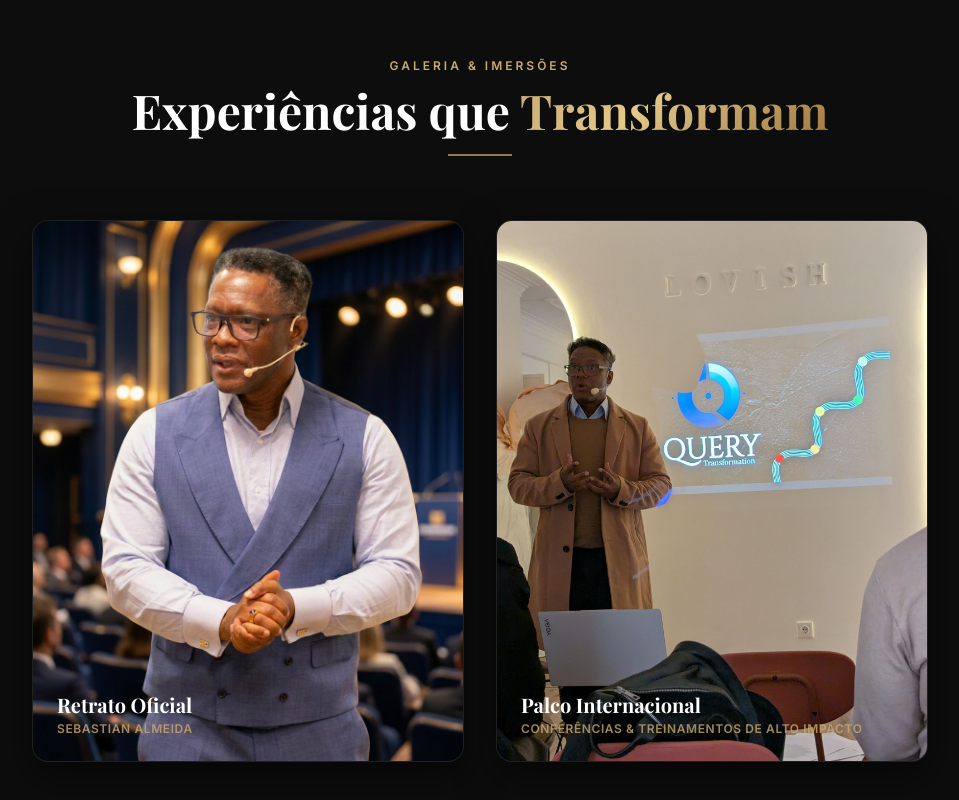
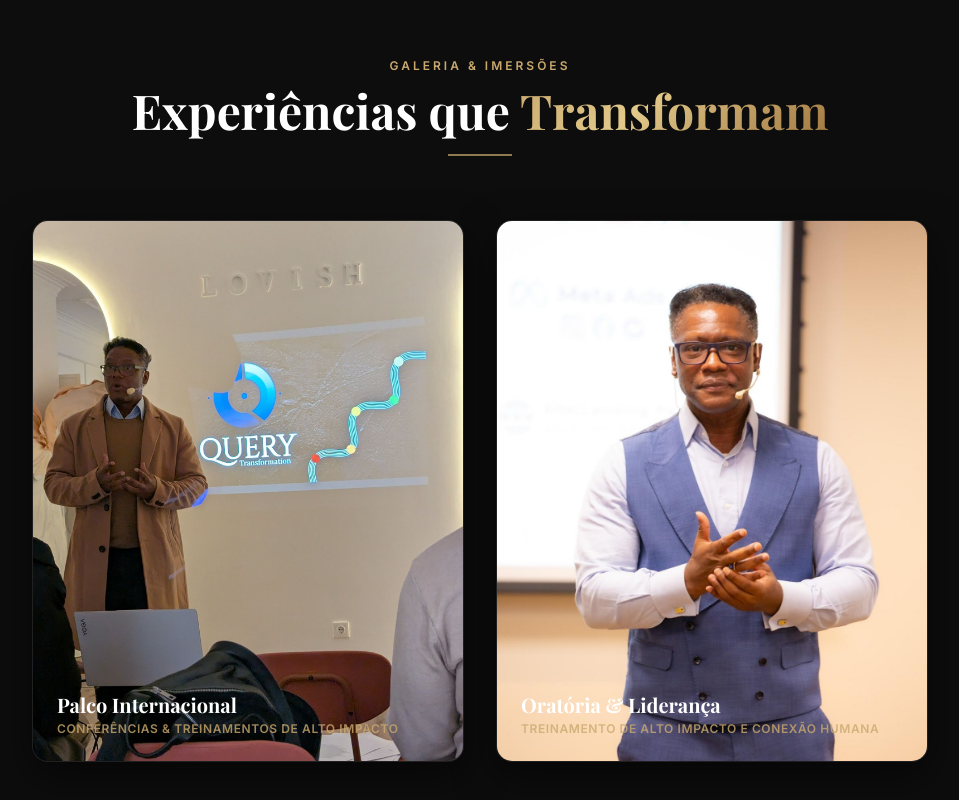
Before and after one commit to querycodigo2025/sebastian-almeida-site, a React (Vite) app: page / in a window 1280 px wide. Shown: the part 8059-8859 px from the top of the page, without its empty margins (160-1119 px from the left). Built offline with nearby package versions, Linux system fonts and the light colour scheme; a web font is replaced by a local one.

Commit message:
Remove retrato de estudio e exibe duas fotos verticais premium do palco internacional na galeria

```diff
--- a/src/components/Gallery.jsx
+++ b/src/components/Gallery.jsx
@@ -7,16 +7,16 @@ export default function Gallery() {
 
   const galleryItems = [
     {
-      src: '/images/sebastian-padua.jpg',
-      alt: t('gal.portrait.title'),
-      title: t('gal.portrait.title'),
-      subtitle: t('gal.portrait.sub')
+      src: '/images/stage-lovish.jpg',
+      alt: t('gal.stage1.title'),
+      title: t('gal.stage1.title'),
+      subtitle: t('gal.stage1.sub')
     },
     {
-      src: '/images/stage-lovish.jpg',
-      alt: t('gal.stage.title'),
-      title: t('gal.stage.title'),
-      subtitle: t('gal.stage.sub')
+      src: '/images/stage-blue-premium.jpg',
+      alt: t('gal.stage2.title'),
+      title: t('gal.stage2.title'),
+      subtitle: t('gal.stage2.sub')
     }
   ]
 
--- a/src/i18n.jsx
+++ b/src/i18n.jsx
@@ -159,10 +159,10 @@ export const T = {
     'gal.tag': 'Galeria & Imersões',
     'gal.title': 'Experiências que',
     'gal.titleGold': 'Transformam',
-    'gal.portrait.title': 'Retrato Oficial',
-    'gal.portrait.sub': 'Sebastian Almeida',
-    'gal.stage.title': 'Palco Internacional',
-    'gal.stage.sub': 'Conferências & Treinamentos de Alto Impacto',
+    'gal.stage1.title': 'Palco Internacional',
+    'gal.stage1.sub': 'Conferências & Treinamentos de Alto Impacto',
+    'gal.stage2.title': 'Oratória & Liderança',
+    'gal.stage2.sub': 'Treinamento de Alto Impacto e Conexão Humana',
 
     // TESTIMONIALS
     'test.tag': 'Depoimentos',
@@ -410,10 +410,10 @@ export const T = {
     'gal.tag': 'Gallery & Immersions',
     'gal.title': 'Experiences that',
     'gal.titleGold': 'Transform',
-    'gal.portrait.title': 'Official Portrait',
-    'gal.portrait.sub': 'Sebastian Almeida',
-    'gal.stage.title': 'International Stage',
-    'gal.stage.sub': 'High-Impact Keynotes & Training',
+    'gal.stage1.title': 'International Stage',
+    'gal.stage1.sub': 'High-Impact Keynotes & Training',
+    'gal.stage2.title': 'Public Speaking & Leadership',
+    'gal.stage2.sub': 'High-Impact Training & Human Connection',
 
     // TESTIMONIALS
     'test.tag': 'Testimonials',
@@ -661,10 +661,10 @@ export const T = {
     'gal.tag': 'Galería e Inmersiones',
     'gal.title': 'Experiências que',
     'gal.titleGold': 'Transforman',
-    'gal.portrait.title': 'Retrato Oficial',
-    'gal.portrait.sub': 'Sebastian Almeida',
-    'gal.stage.title': 'Escenario Internacional',
-    'gal.stage.sub': 'Conferencias y Entrenamientos de Alto Impacto',
+    'gal.stage1.title': 'Escenario Internacional',
+    'gal.stage1.sub': 'Conferencias y Entrenamientos de Alto Impacto',
+    'gal.stage2.title': 'Oratoria y Liderazgo',
+    'gal.stage2.sub': 'Entrenamiento de Alto Impacto y Conexión Humana',
 
     // TESTIMONIALS
     'test.tag': 'Testimonios',
```
